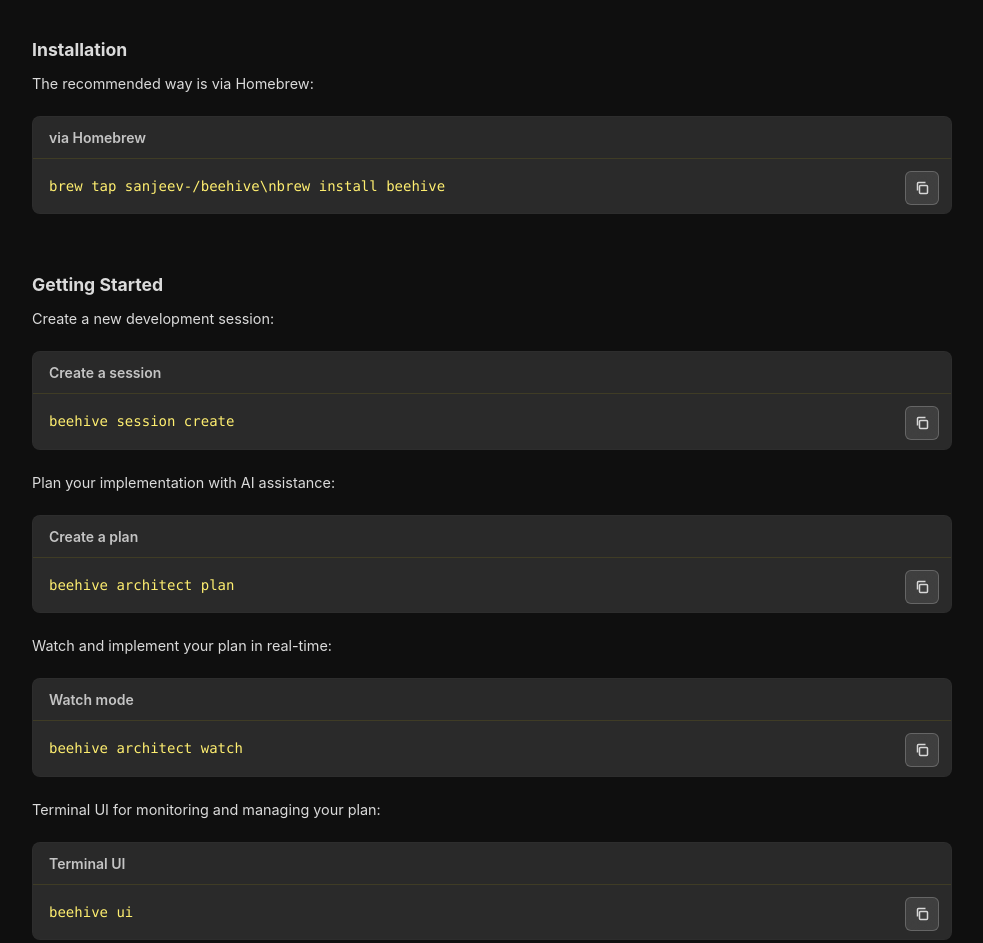
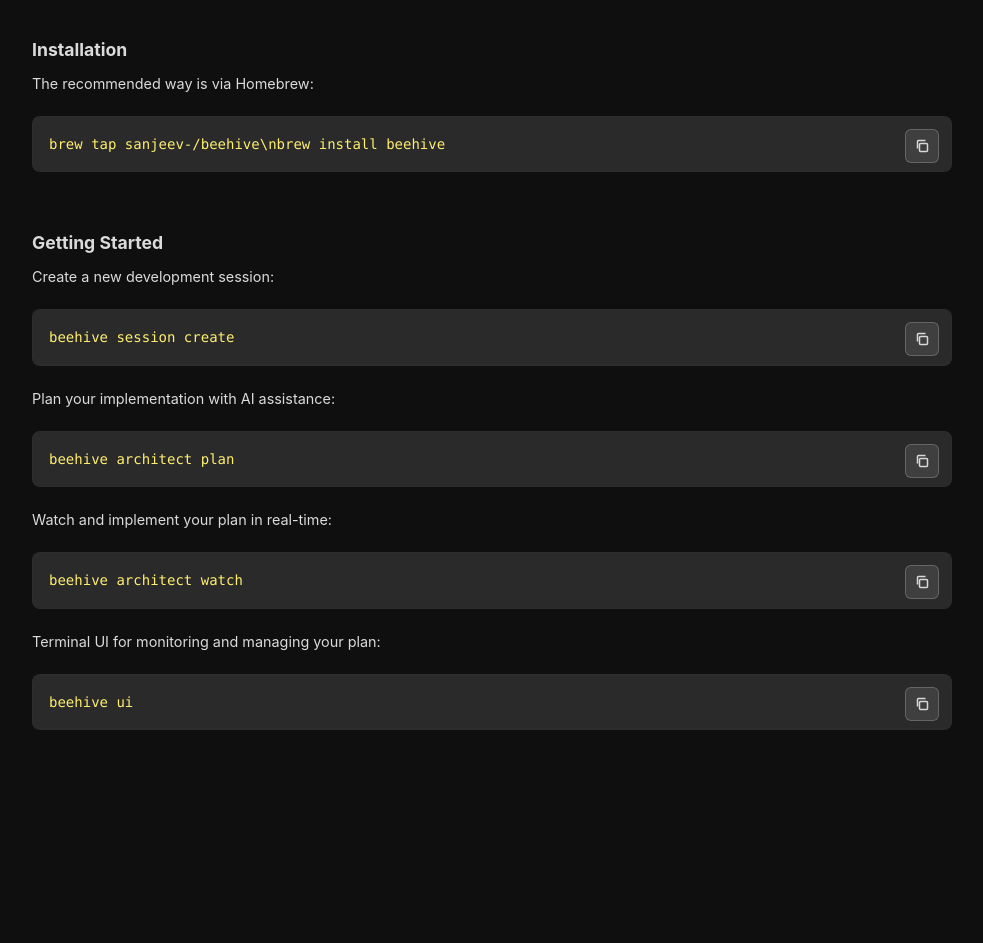
Before and after one commit to sanjeev-/beehive, a React (Vite) app in the folder site/: page / in a window 1280 px wide. Shown: the part 349-1292 px from the top of the page, without its empty margins (148-1131 px from the left). After the commit the page ends 1219 px from the top, so only its background shows below. Built offline with nearby package versions, Linux system fonts and the light colour scheme.

Commit message:
more tweaks

```diff
--- a/site/src/App.tsx
+++ b/site/src/App.tsx
@@ -29,7 +29,6 @@
           <CodeBlock
             code="brew tap sanjeev-/beehive\nbrew install beehive"
             language="bash"
-            title="via Homebrew"
           />
         </section>
 
@@ -39,27 +38,23 @@
           <CodeBlock
             code="beehive session create"
             language="bash"
-            title="Create a session"
           />
 
           <p>Plan your implementation with AI assistance:</p>
           <CodeBlock
             code="beehive architect plan"
             language="bash"
-            title="Create a plan"
           />
 
           <p>Watch and implement your plan in real-time:</p>
           <CodeBlock
             code="beehive architect watch"
             language="bash"
-            title="Watch mode"
           />
           <p>Terminal UI for monitoring and managing your plan:</p>
           <CodeBlock
             code="beehive ui"
             language="bash"
-            title="Terminal UI"
           />
         </section>
       </main>
--- a/site/src/CodeBlock.tsx
+++ b/site/src/CodeBlock.tsx
@@ -49,7 +49,7 @@
   title?: string
 }
 
-export function CodeBlock({ code, language, title }: CodeBlockProps) {
+export function CodeBlock({ code, language }: CodeBlockProps) {
   const [copied, setCopied] = useState(false)
 
   const handleCopy = async () => {
@@ -78,7 +78,6 @@
 
   return (
     <div className="code-block">
-      {title && <div className="code-block-title">{title}</div>}
       <div className="code-block-container">
         <button
           className={`copy-button ${copied ? 'copied' : ''}`}
```
